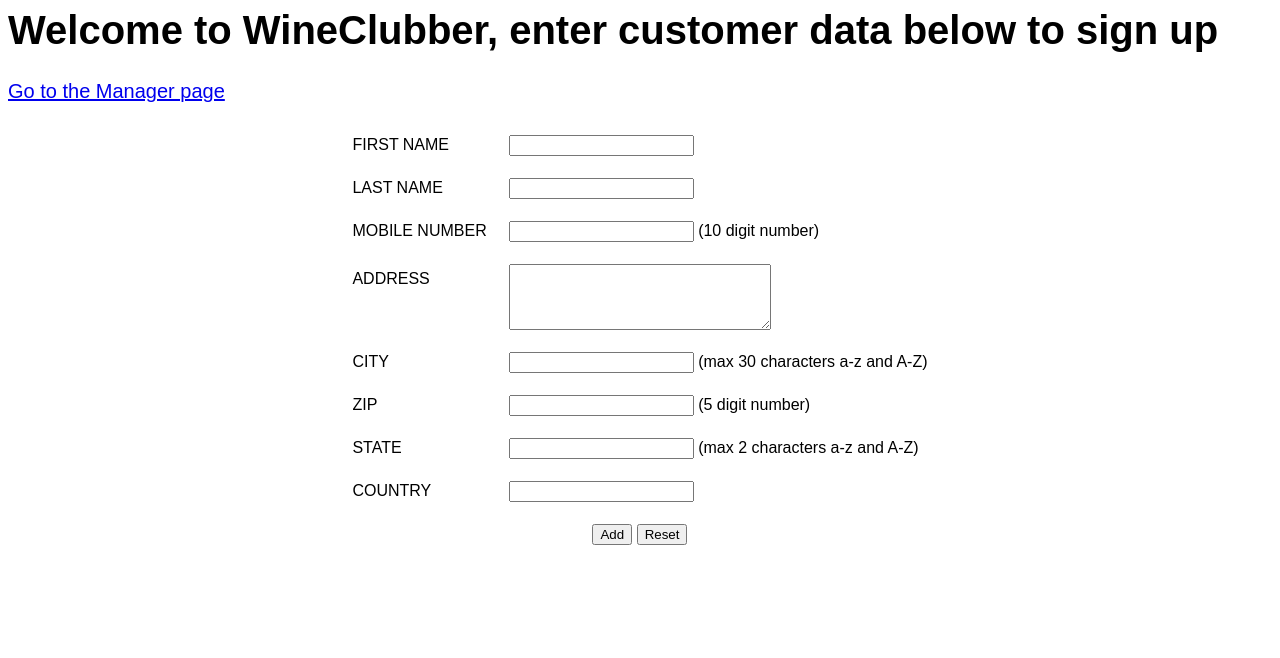
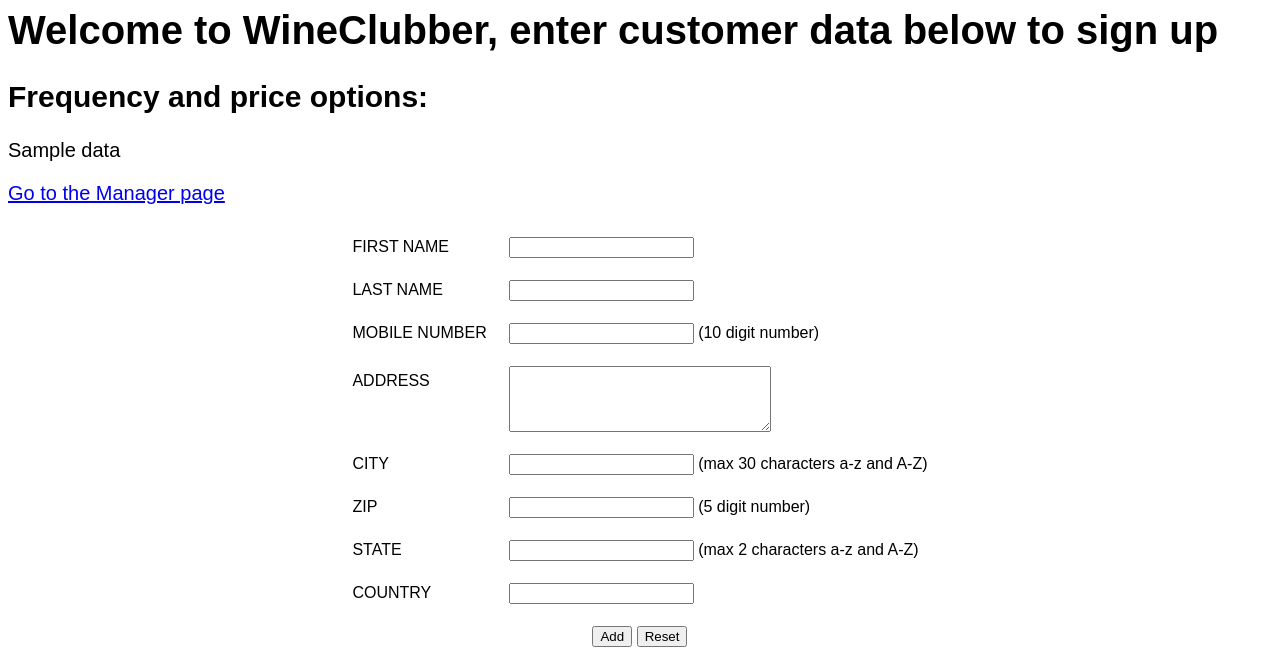
Before and after one commit to fooleh/wineclubber, a Flask app: template templates/index.html in a window 1280 px wide. Shown: the top 658 px of the page. Run offline with Flask 2, Linux system fonts and the light colour scheme; the template is opened without the code that fills it: most values are stand-ins (such as "Sample title", 1, 10 or a date in 2020); parts of the project's set-up code (start-up, migrations or seed data) failed here and were passed over.

Commit message:
Update index.html

```diff
--- a/templates/index.html
+++ b/templates/index.html
@@ -9,6 +9,12 @@
 
 <body>
   <h1>Welcome to WineClubber, enter customer data below to sign up</h1>
+  <h2>Frequency and price options:</h2>
+  <div>
+    {% for n in data %}
+    <div>{{n}}</div>
+    {% endfor %}
+  </div>
   <p><a href="manager">Go to the Manager page</a></p>
 
   <form method="POST" action="/add">
```
